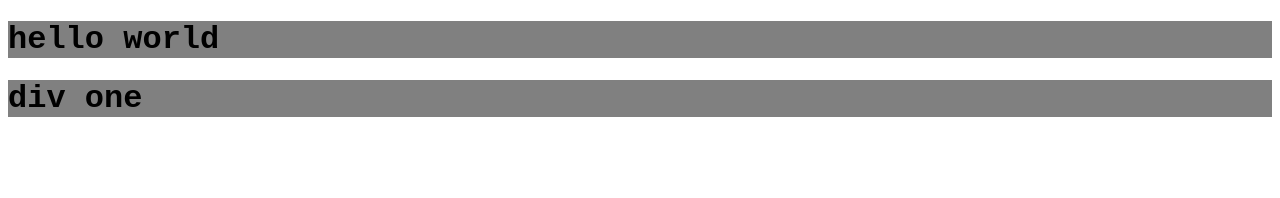
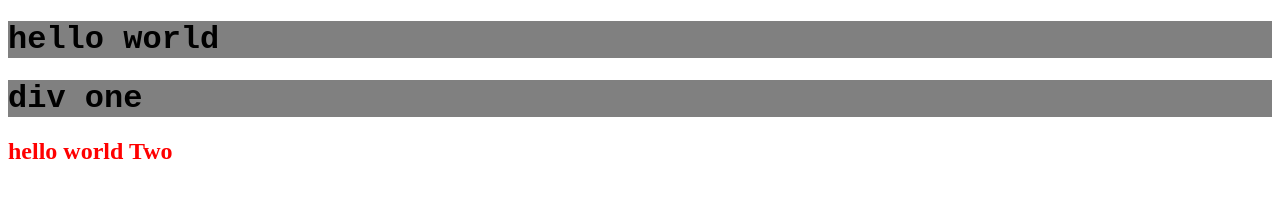
Before and after one commit to nurtazzaman/git-practies-two, a plain HTML site: page index.html in a window 1280 px wide. Drawn offline with Linux system fonts and the light colour scheme.

Commit message:
adding divtwo and theri style

```diff
--- a/index.html
+++ b/index.html
@@ -12,6 +12,9 @@
         <div class="divone">
             <h1>div one</h1>
         </div>
+        <div class="divtwo">
+            <h2>hello world Two</h2>
+        </div>
     </div>
 </body>
 </html>
--- a/style.css
+++ b/style.css
@@ -7,3 +7,6 @@ h1{
 .divone{
     background: gray;
 }
+.divtwo{
+    color: red;
+}
```
